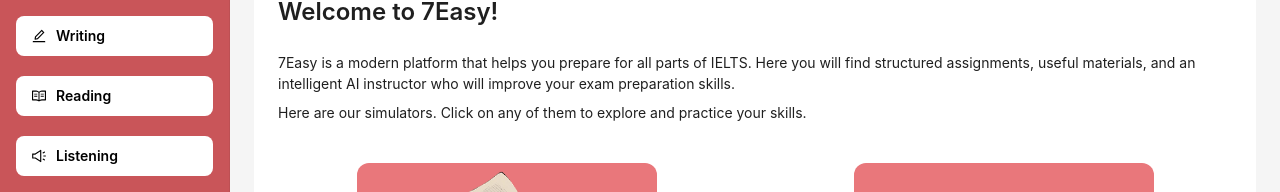
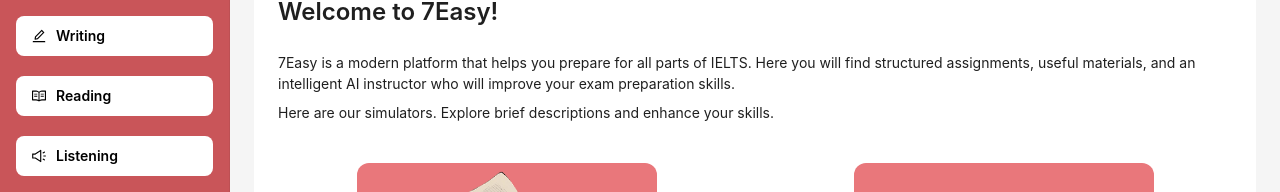
Before and after one commit to Madikensky/ielts-diploma-project, a Next.js app: page /en/home in a window 1280 px wide. Shown: the part 132-324 px from the top of the page. Built offline with nearby package versions, Linux system fonts and the light colour scheme; what @ant-design/nextjs-registry would draw is missing.

Commit message:
fix: fix homepage text

```diff
--- a/src/app/[locale]/home/page.tsx
+++ b/src/app/[locale]/home/page.tsx
@@ -19,8 +19,8 @@
           "
       />
       <p className="mt-2">
-        Here are our simulators. Click on any of them to explore and practice
-        your skills.
+        Here are our simulators. Explore brief descriptions and enhance your
+        skills.
       </p>
       <div className="grid grid-cols-1 md:grid-cols-2 mt-10 place-items-center gap-10">
         <Exam
```
